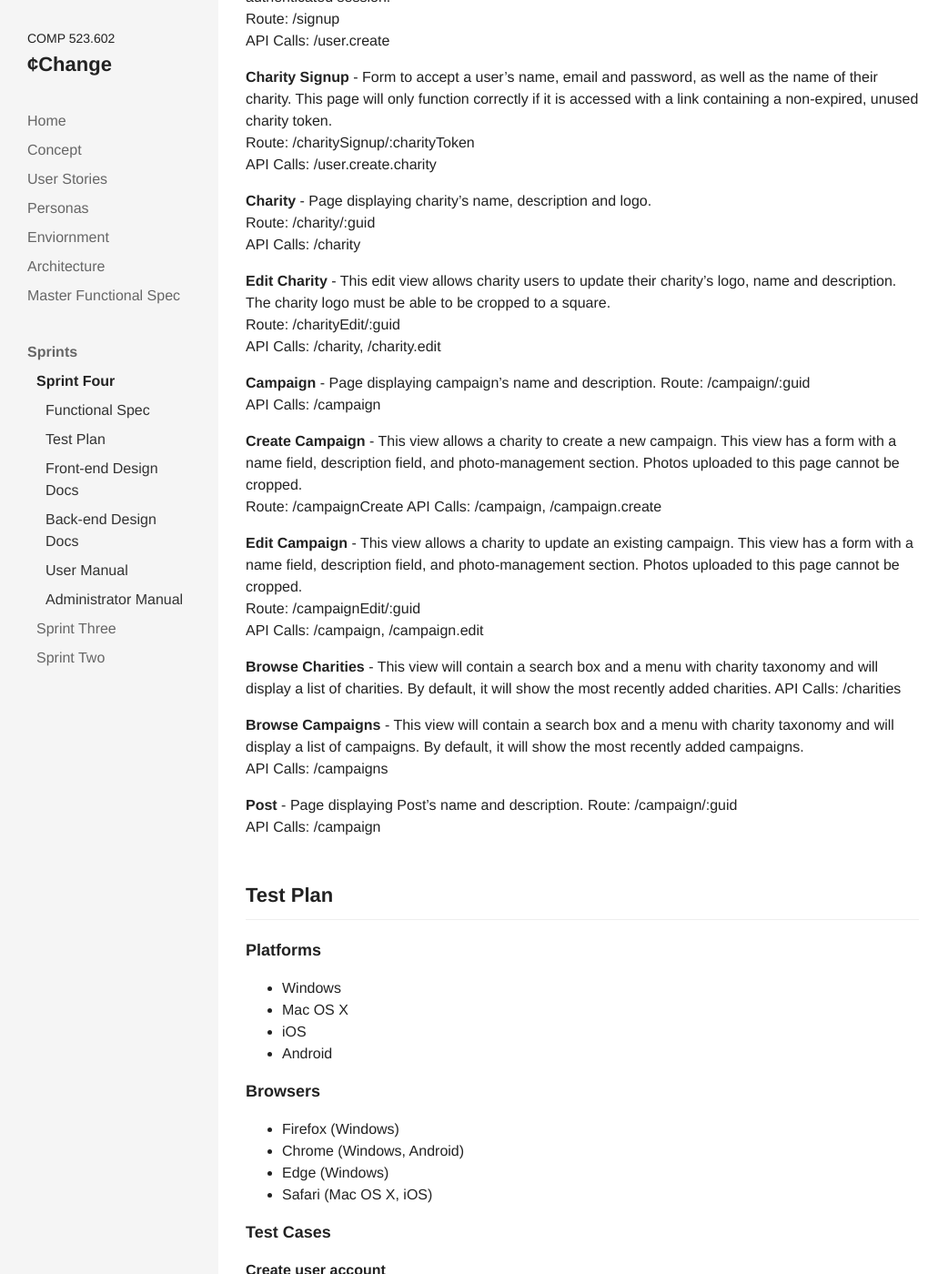
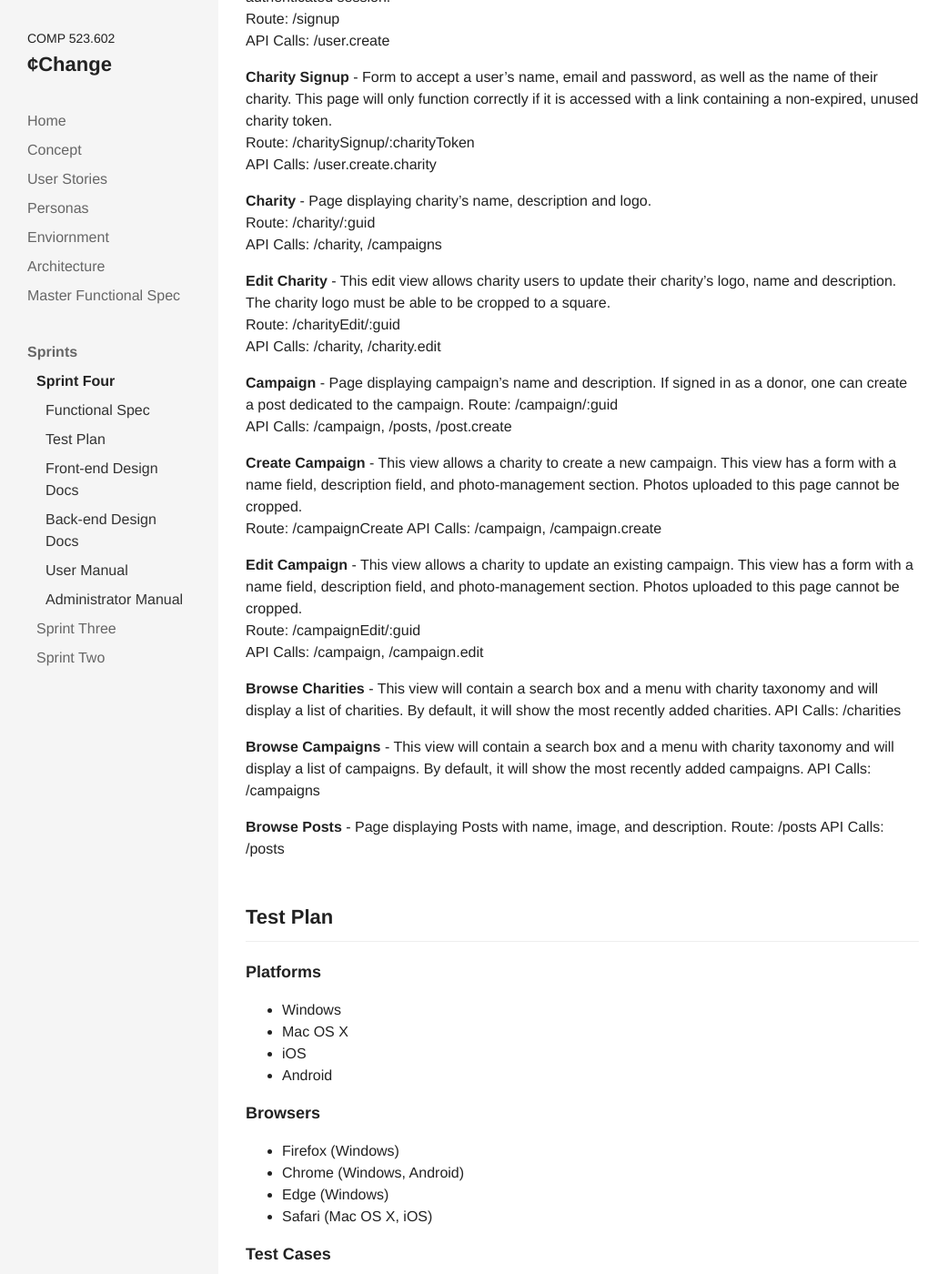
Before and after one commit to comp523-602/cchange-project, a Jekyll site: the page built from _sprints/sprint-four.markdown, in a window 1280 px wide and 1400 px high, scrolled down 858 px. Shown: the whole window at 91% size, without its empty margins (0-1042 px from the left). Built offline with Jekyll 4.4.1, drawn with Linux system fonts in a browser that asks for light colours; nearby versions of some CDN libraries; some of the changed text lies outside the part shown.

Commit message:
Updated Sprint Four

```diff
--- a/_sprints/sprint-four.markdown
+++ b/_sprints/sprint-four.markdown
@@ -41,15 +41,15 @@ API Calls: /user.create.charity
 
 **Charity** - Page displaying charity's name, description and logo.\
 Route: /charity/:guid\
-API Calls: /charity
+API Calls: /charity, /campaigns
 
 **Edit Charity** - This edit view allows charity users to update their charity's logo, name and description. The charity logo must be able to be cropped to a square.\
 Route: /charityEdit/:guid\
 API Calls: /charity, /charity.edit
 
-**Campaign** - Page displaying campaign's name and description.
+**Campaign** - Page displaying campaign's name and description. If signed in as a donor, one can create a post dedicated to the campaign.
 Route: /campaign/:guid\
-API Calls: /campaign
+API Calls: /campaign, /posts, /post.create
 
 **Create Campaign** - This view allows a charity to create a new campaign. This view has a form with a name field, description field, and photo-management section. Photos uploaded to this page cannot be cropped.\
 Route: /campaignCreate
@@ -62,12 +62,12 @@ API Calls: /campaign, /campaign.edit
 **Browse Charities** - This view will contain a search box and a menu with charity taxonomy and will display a list of charities. By default, it will show the most recently added charities.
 API Calls: /charities
 
-**Browse Campaigns** - This view will contain a search box and a menu with charity taxonomy and will display a list of campaigns. By default, it will show the most recently added campaigns.\
+**Browse Campaigns** - This view will contain a search box and a menu with charity taxonomy and will display a list of campaigns. By default, it will show the most recently added campaigns.
 API Calls: /campaigns
 
-**Post** - Page displaying Post's name and description.
-Route: /campaign/:guid\
-API Calls: /campaign
+**Browse Posts** - Page displaying Posts with name, image, and description.
+Route: /posts
+API Calls: /posts
 
 
 ## Test Plan
@@ -167,6 +167,20 @@ Procedure:
 Expected Result:
 
 1. Components are populated with correct information as AJAX call returns
+
+**Create Post**
+
+1. Navigate to cchange website
+
+2. login with Donor account email: and password:
+
+3. Navigate to campaign view page
+
+4. Create new post with image: and caption:
+
+Expected Result:
+
+1. Campaign and Posts pages now display post which was just created
 
 ## Front-end Design Docs
 
```
